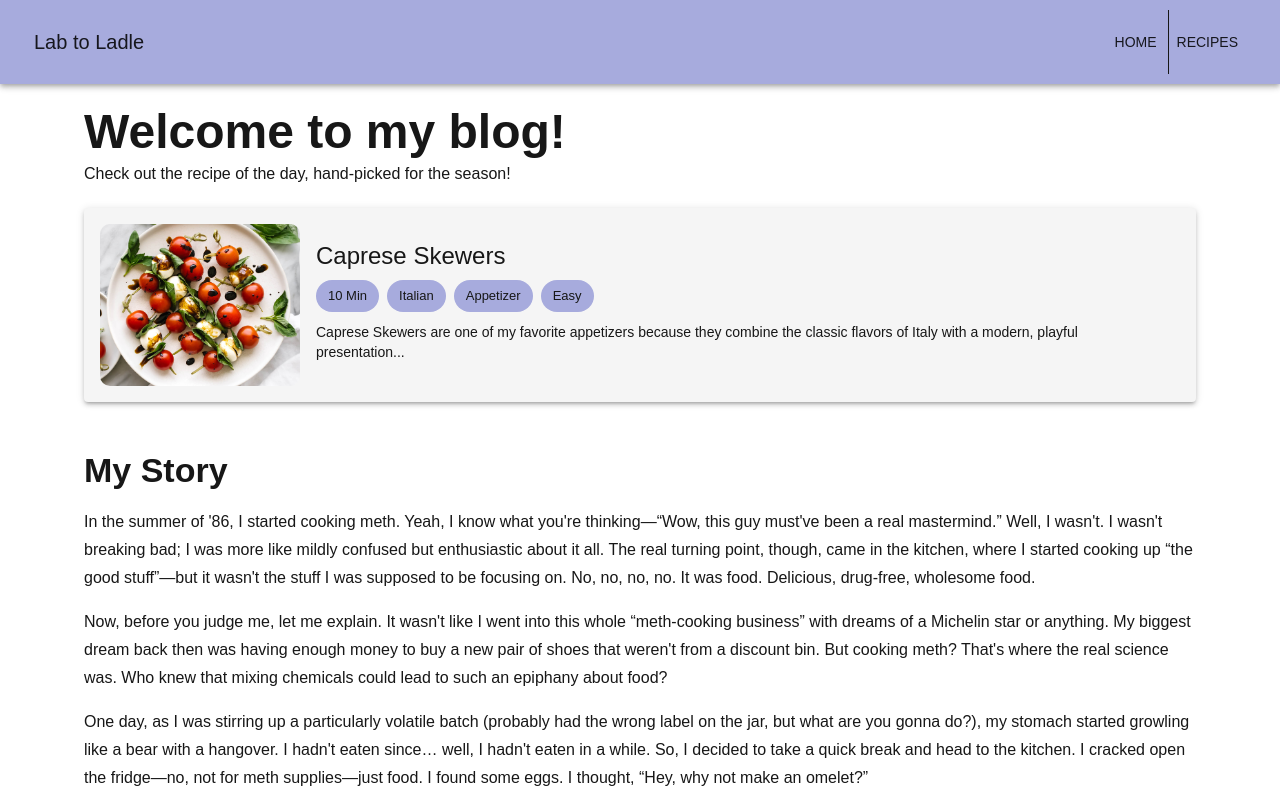
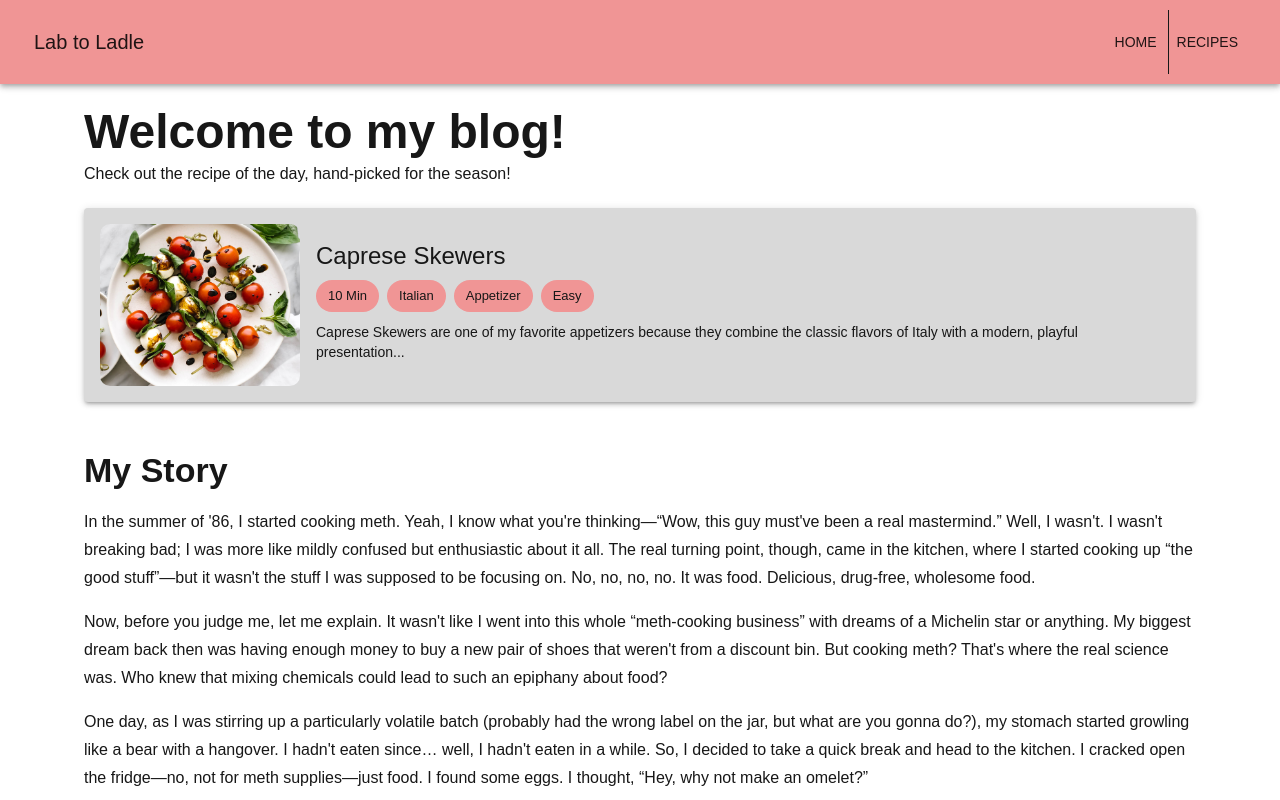
Before and after one commit to Miguel-Lock/Miguel-Lock.github.io, a Next.js app: page / in a window 1280 px wide. Shown: the top 800 px of the page. Built offline with nearby package versions, Linux system fonts and the light colour scheme.

Commit message:
Updated light mode colors to match wireframe

```diff
--- a/src/theme/theme.ts
+++ b/src/theme/theme.ts
@@ -4,14 +4,9 @@ import { createTheme } from "@mui/material/styles";
 const colors = {
   light: {
     background: "#ffffff",
-    paper: "#f5f5f5",
+    paper: "#d9d9d9",
     text: "#171717",
-    primary: "#a7abdd",
-    primaryHover: "#8a8fc0",
-    secondary: "#3fba9d",
-    secondaryHover: "#35a289",
-    accent: "#ff6b6b",
-    accentHover: "#ff5252",
+    primary: "#f09595",
     buttonText: "#0a0a0a",
   },
   dark: {
@@ -19,11 +14,6 @@ const colors = {
     paper: "#1e1e1e",
     text: "#ededed",
     primary: "#161e7f",
-    primaryHover: "#2a3391",
-    secondary: "#3db399",
-    secondaryHover: "#45c1a6",
-    accent: "#ff8787",
-    accentHover: "#ff6b6b",
     buttonText: "#ffffff",
   },
 };
@@ -37,9 +27,9 @@ export const getTheme = (mode: "light" | "dark") => {
       primary: {
         main: themeColors.primary,
       },
-      secondary: {
-        main: themeColors.secondary,
-      },
+      // secondary: {
+      //   main: themeColors.secondary,
+      // },
       background: {
         default: themeColors.background,
         paper: themeColors.paper,
```
